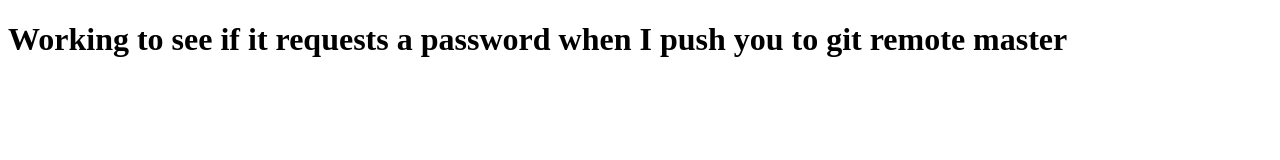
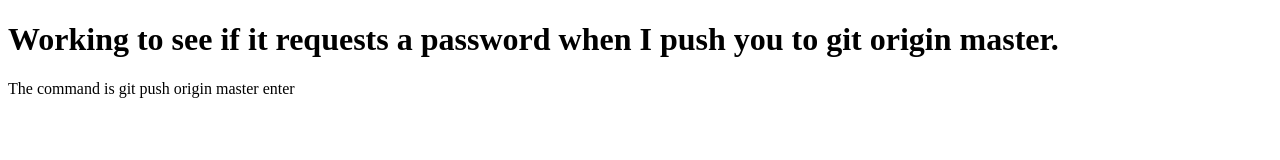
Before and after one commit to FrancisFlow/babyProject, a plain HTML site: page index.html in a window 1280 px wide. Drawn offline with Linux system fonts and the light colour scheme.

Commit message:
The commit sequence is git push origin master.

```diff
--- a/index.html
+++ b/index.html
@@ -5,6 +5,7 @@
     <title>This is a test</title>
   </head>
   <body>
-    <h1>Working to see if it requests a password when I push you to git remote master</h1>
+    <h1>Working to see if it requests a password when I push you to git origin master.</h1>
+    <p>The command is git push origin master enter</p>
   </body>
 </html>
```
